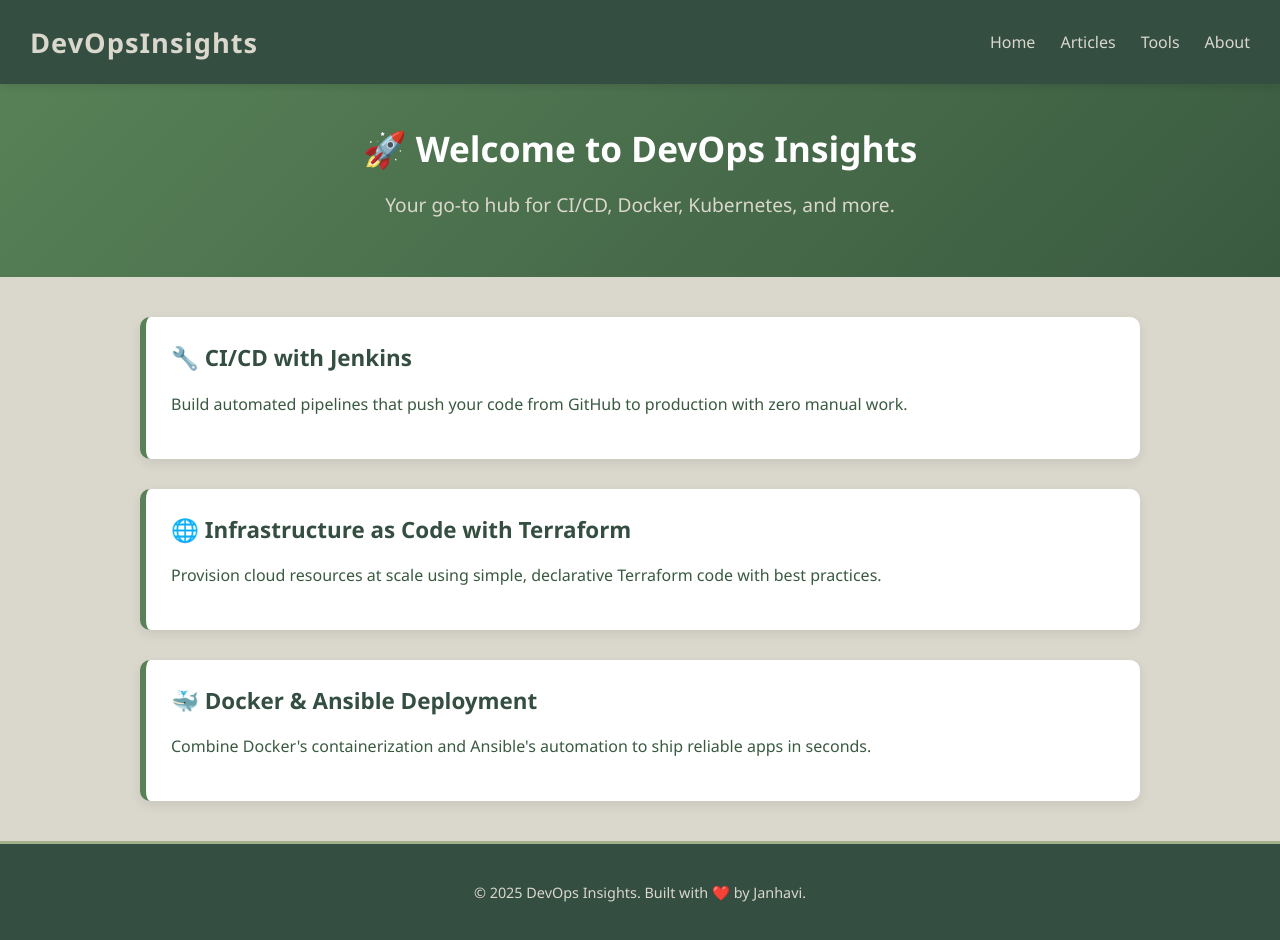
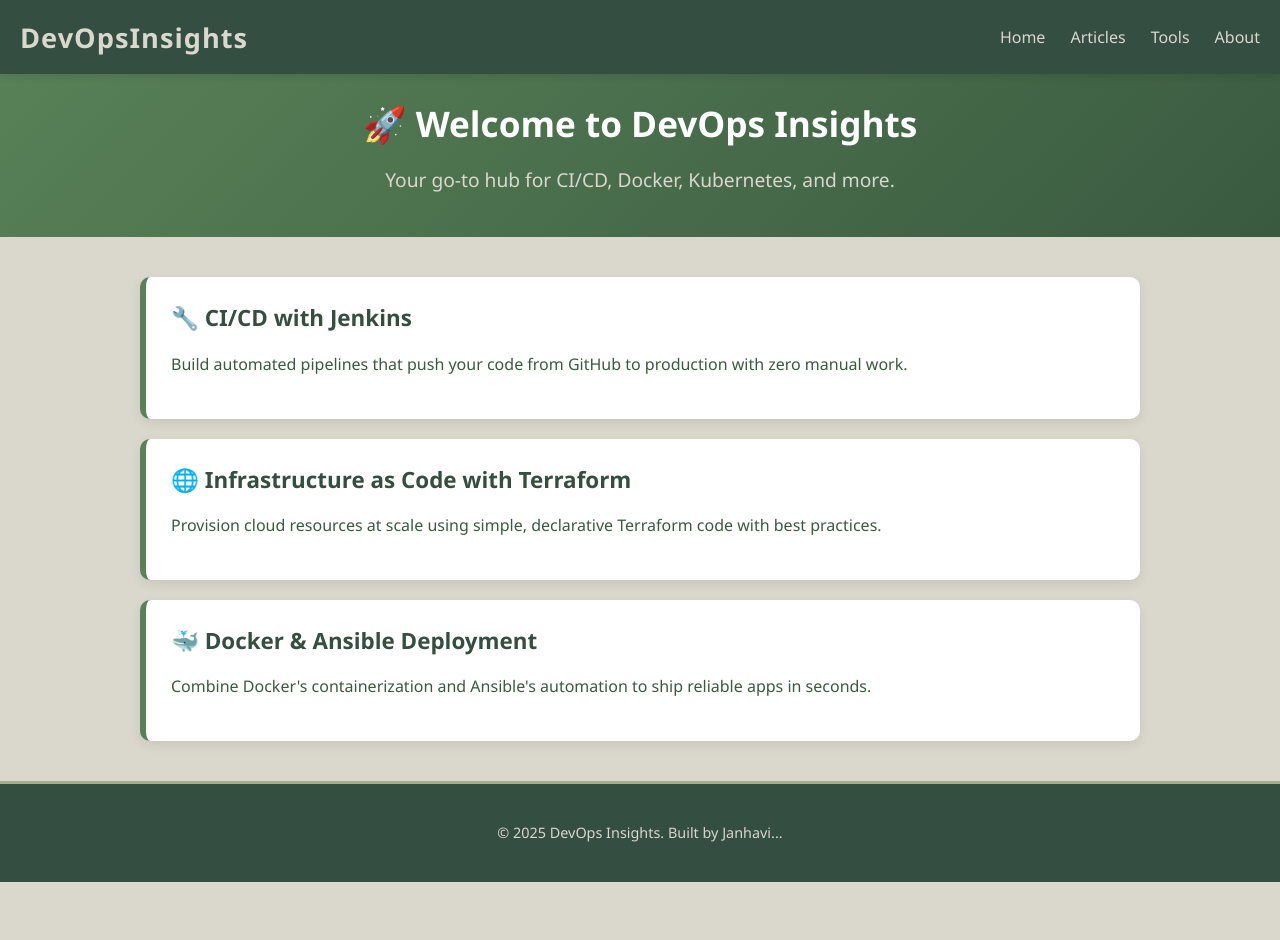
Before and after one commit to Janhavi-j001/devops-insights, a website: page src/public/index.html in a window 1280 px wide. After the commit the page ends 882 px from the top, so only its background shows below. Drawn offline with Linux system fonts and the light colour scheme.

Commit message:
UI enhanced

```diff
--- a/src/public/index.html
+++ b/src/public/index.html
@@ -41,7 +41,7 @@
   </main>
 
   <footer>
-    <p>&copy; 2025 DevOps Insights. Built with ❤️ by Janhavi.</p>
+    <p>&copy; 2025 DevOps Insights. Built by Janhavi...</p>
   </footer>
 
 </body>
--- a/src/public/style.css
+++ b/src/public/style.css
@@ -12,7 +12,7 @@
   display: flex;
   justify-content: space-between;
   align-items: center;
-  padding: 15px 30px;
+  padding: 10px 20px;
   box-shadow: 0 2px 8px rgba(0,0,0,0.1);
   position: sticky;
   top: 0;
@@ -48,7 +48,7 @@
   background: linear-gradient(135deg, #588157, #3A5A40);
   color: #fff;
   text-align: center;
-  padding: 40px 20px;
+  padding: 25px 15px;
 }
 
 header h1 {
@@ -71,7 +71,7 @@
 
 .blog {
   background: #ffffff;
-  margin-bottom: 30px;
+  margin-bottom: 20px;
   padding: 25px;
   border-radius: 10px;
   box-shadow: 0 4px 12px rgba(0, 0, 0, 0.08);
```
